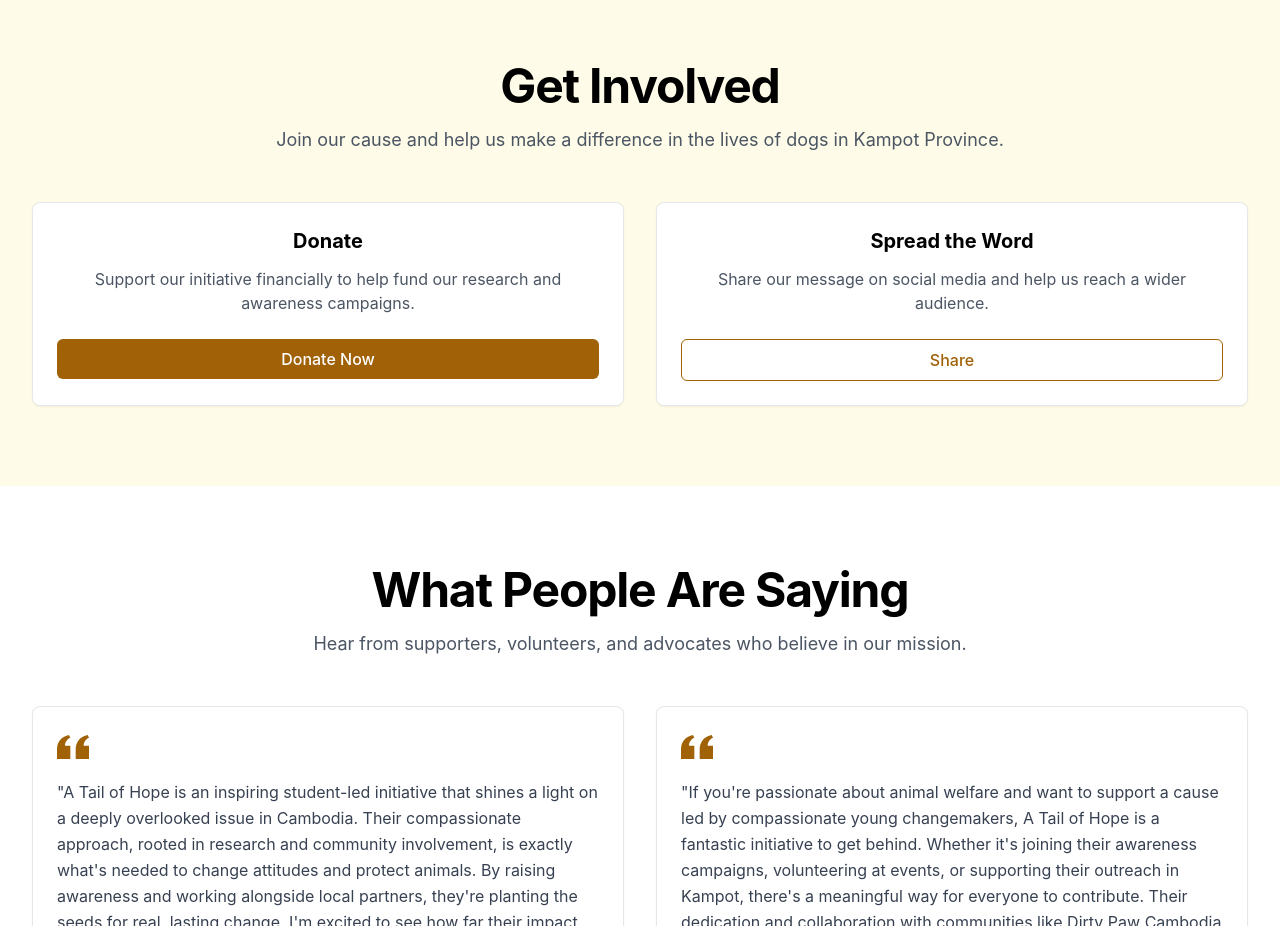
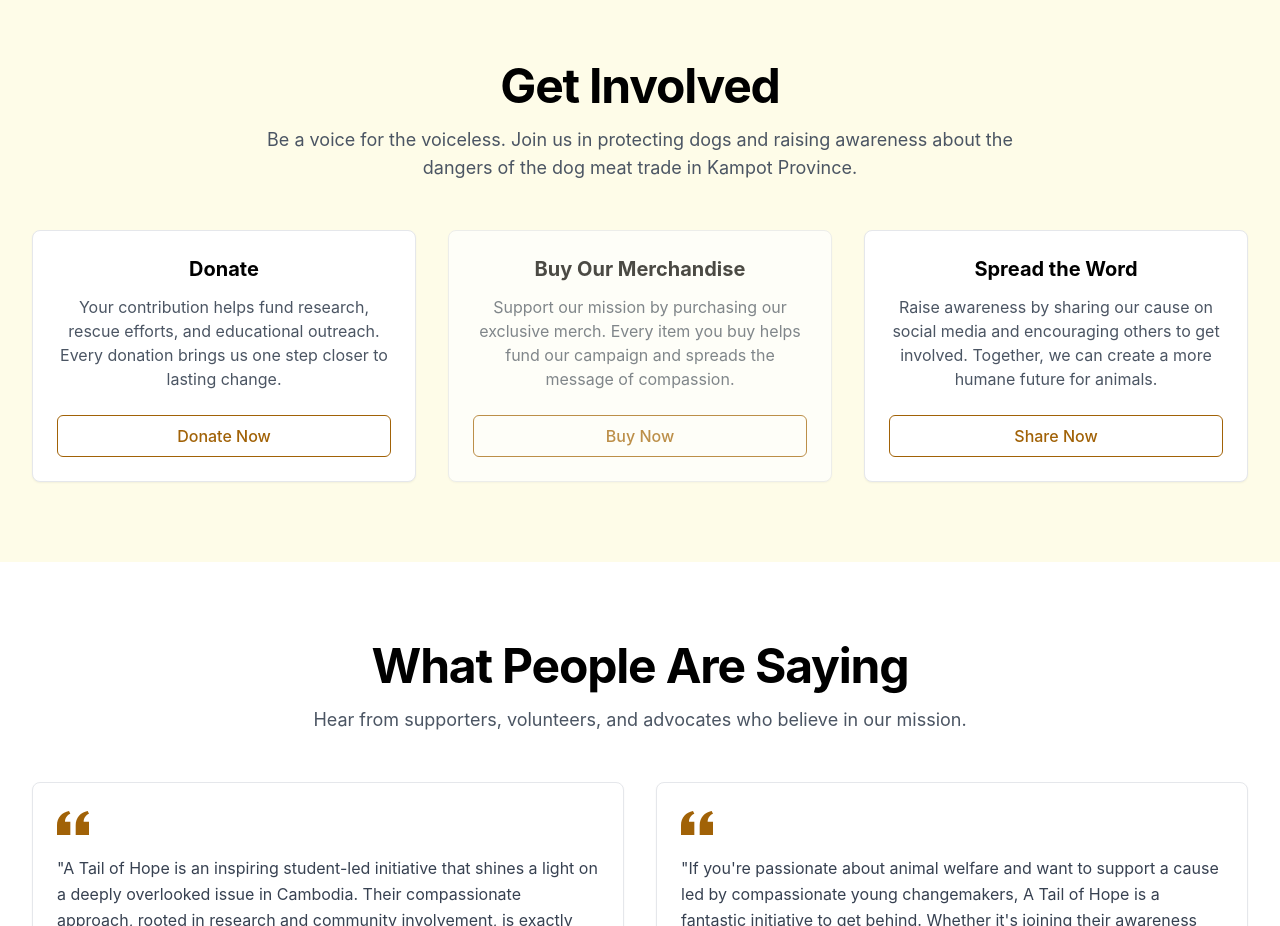
Before and after one commit to CheamNorakpanha/A-Tail-of-Hope, a React (Create React App) app: page / in a window 1280 px wide. Shown: the part 4200-5126 px from the top of the page. Built offline with nearby package versions, Linux system fonts and the light colour scheme.

Commit message:
update the get-involved section and hero section

```diff
--- a/src/App.tsx
+++ b/src/App.tsx
@@ -168,37 +168,47 @@ function App() {
               <div className="text-center mb-12">
                 <h2 className="text-3xl font-bold tracking-tight sm:text-4xl md:text-5xl mb-4">Get Involved</h2>
                 <p className="text-lg text-gray-600 max-w-3xl mx-auto">
-                  Join our cause and help us make a difference in the lives of dogs in Kampot Province.
+                  Be a voice for the voiceless. Join us in protecting dogs and raising awareness about the dangers of the dog meat trade in Kampot Province.
                 </p>
               </div>
 
-              <div className="grid gap-8 sm:grid-cols-2 lg:grid-cols-2">
-                {/* <div className="bg-white rounded-lg p-6 shadow-sm border text-center">
-                  <h3 className="text-xl font-bold mb-3">Volunteer</h3>
-                  <p className="text-gray-600 mb-6">
-                    Join our team of volunteers and help with research, outreach, and awareness campaigns.
-                  </p>
-                  <button className="w-full border border-yellow-700 text-yellow-700 bg-white hover:bg-yellow-50 px-6 py-2 rounded-md font-medium transition-colors">
-                    Sign Up
-                  </button>
-                </div> */}
-
+              <div className="grid gap-8 sm:grid-cols-2 lg:grid-cols-3">
                 <div className="bg-white rounded-lg p-6 shadow-sm border text-center">
                   <h3 className="text-xl font-bold mb-3">Donate</h3>
                   <p className="text-gray-600 mb-6">
-                    Support our initiative financially to help fund our research and awareness campaigns.
+                    Your contribution helps fund research, rescue efforts, and educational outreach. Every donation brings us one step closer to lasting change.
                   </p>
-                  <button className="w-full text-white bg-yellow-700 hover:bg-yellow-800 px-6 py-2 rounded-md font-medium transition-colors">Donate Now</button>
+                  <button className="w-full border border-yellow-700 text-yellow-700 bg-white hover:bg-yellow-50 px-6 py-2 rounded-md font-medium transition-colors">
+                    Donate Now
+                  </button>
                 </div>
+
+                <div className="bg-white rounded-lg p-6 shadow-sm border text-center opacity-70 cursor-not-allowed select-none">
+                  <h3 className="text-xl font-bold mb-3">Buy Our Merchandise</h3>
+                  <p className="text-gray-600 mb-6">
+                    Support our mission by purchasing our exclusive merch. Every item you buy helps fund our campaign and spreads the message of compassion.
+                  </p>
+                  <button className="w-full border border-yellow-700 text-yellow-700 bg-white px-6 py-2 rounded-md font-medium transition-colors cursor-not-allowed" disabled>
+                    Buy Now
+                  </button>
+
+                  {/* Default Button - in enabled mode */}
+                  {/* <button className="w-full text-white bg-yellow-700 hover:bg-yellow-800 px-6 py-2 rounded-md font-medium transition-colors" disabled>
+                    Buy Now
+                  </button> */}
+                </div>
+
 
                 <div className="bg-white rounded-lg p-6 shadow-sm border text-center sm:col-span-2 lg:col-span-1">
                   <h3 className="text-xl font-bold mb-3">Spread the Word</h3>
                   <p className="text-gray-600 mb-6">
-                    Share our message on social media and help us reach a wider audience.
+                    Raise awareness by sharing our cause on social media and encouraging others to get involved. Together, we can create a more humane future for animals.
                   </p>
-                  <button className="w-full border border-yellow-700 text-yellow-700 bg-white hover:bg-yellow-50 px-6 py-2 rounded-md font-medium transition-colors">
-                    Share
-                  </button>
+                  <a href="https://linktr.ee/a_tail_of_hope" target="_blank" rel="noopener noreferrer" className="block">
+                    <button className="w-full border border-yellow-700 text-yellow-700 bg-white hover:bg-yellow-50 px-6 py-2 rounded-md font-medium transition-colors">
+                      Share Now
+                    </button>
+                  </a>
                 </div>
               </div>
             </div>
--- a/src/components/section/Hero.tsx
+++ b/src/components/section/Hero.tsx
@@ -18,13 +18,13 @@ const Hero: React.FC = () => {
                             </p>
                         </div>
                         <div className="flex flex-col sm:flex-row gap-4">
-                            <Link to="about" smooth={true} duration={500}>
+                            <Link to="about" smooth={true} duration={500} offset={-65}>
                                 <button className="bg-yellow-700 text-white px-10 py-2 rounded-md font-medium hover:bg-yellow-800 transition-colors flex items-center justify-center">
                                     Learn More
                                     <ChevronRight className="ml-4 h-4 w-4" />
                                 </button>
                             </Link>
-                            <Link to="get-involved" smooth={true} duration={500}>
+                            <Link to="get-involved" smooth={true} duration={500} offset={-65}>
                                 <button className="border border-yellow-700 text-yellow-700 bg-white hover:bg-yellow-50 px-6 py-2 rounded-md font-medium transition-colors">
                                     Support Our Project
                                 </button>
```
